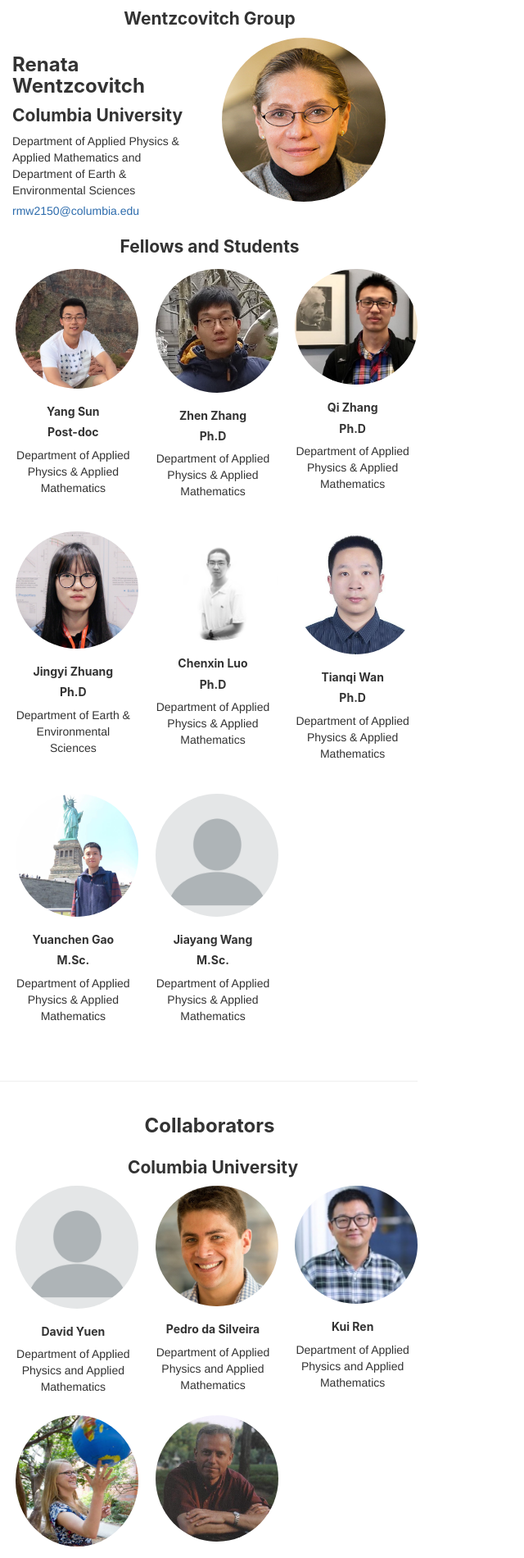
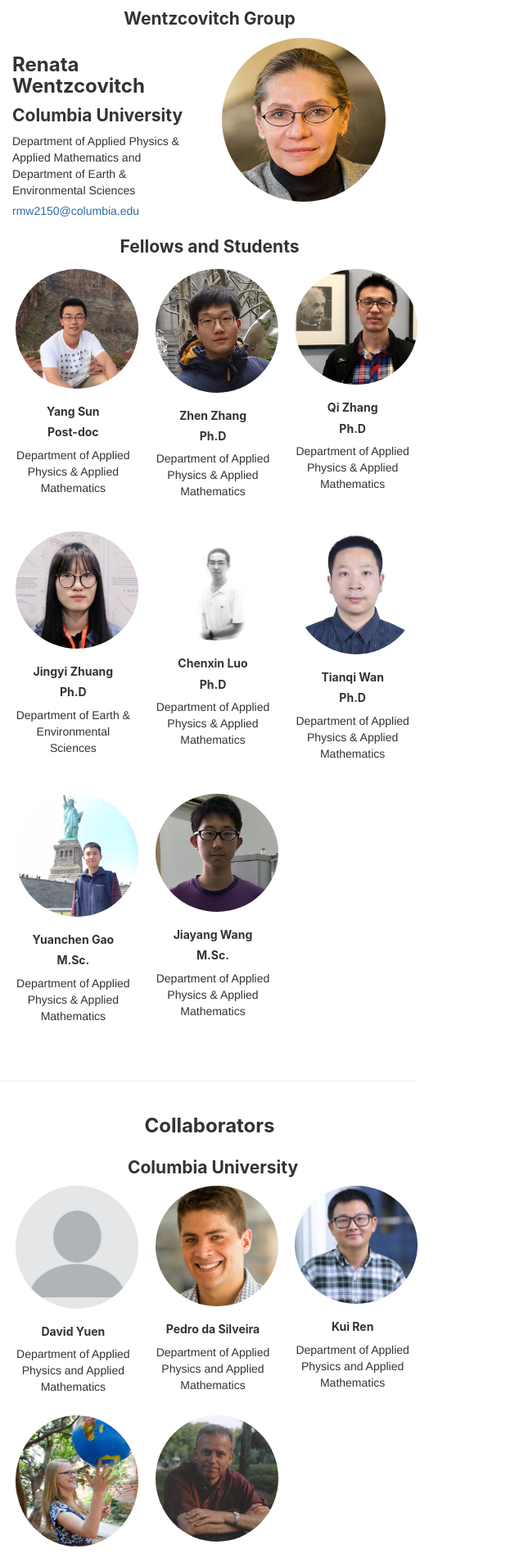
Before and after one commit to mineralcloud/mineralcloud.github.io, a Jekyll site: the page built from people/vlab_people.html, in a window 1280 px wide. Shown: the top 1900 px of the page at 82% size, without its empty margins (0-640 px from the left). Built offline with Jekyll 4.4.1, drawn with Linux system fonts in a browser that asks for light colours.

Commit message:
publications

```diff
--- a/_data/people.yaml
+++ b/_data/people.yaml
@@ -105,7 +105,7 @@
 - name: Jiayang Wang
   position: M.Sc.
   since: 2019
-  portrait:
+  portrait: img/people/jiayang.jpg
   department: Department of Applied Physics & Applied Mathematics
   email: jw3699@columbia.edu
   description:
```
Also changed, not shown: img/people/jiayang.jpg (added), 1 other file.
